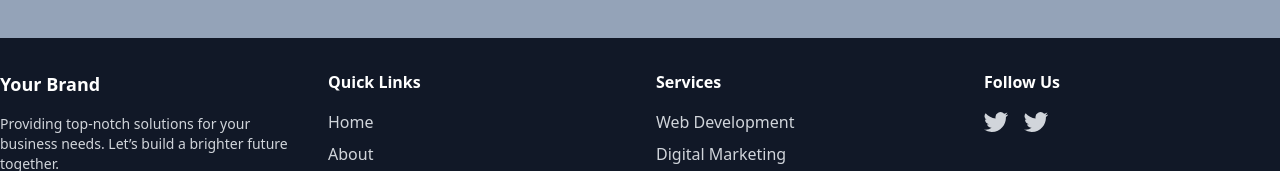
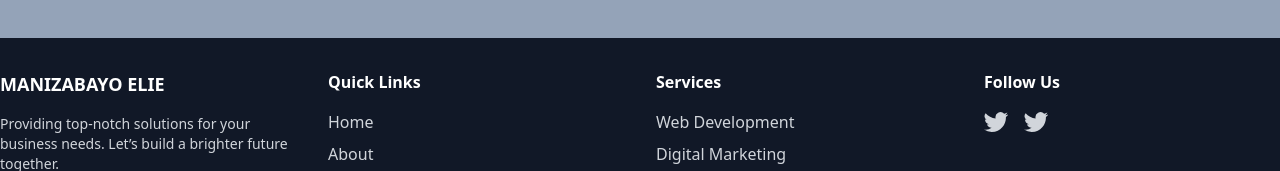
Before and after one commit to MANIZABAYO-Elie/ELIE-PORTIFOLIO, a website: page public/index.html in a window 1280 px wide. Shown: the part 942-1113 px from the top of the page. Drawn offline with Linux system fonts and the light colour scheme.

Commit message:
footer modified

```diff
--- a/public/index.html
+++ b/public/index.html
@@ -95,7 +95,7 @@
     <div class="container mx-auto grid grid-cols-1 sm:grid-cols-2 md:grid-cols-4 gap-8">
       <!-- Logo and About Section -->
       <div>
-        <h3 class="text-white text-lg font-bold mb-4">Your Brand</h3>
+        <h3 class="text-white text-lg font-bold mb-4">MANIZABAYO ELIE</h3>
         <p class="text-sm">
           Providing top-notch solutions for your business needs. Let’s build a brighter future together.
         </p>
```
